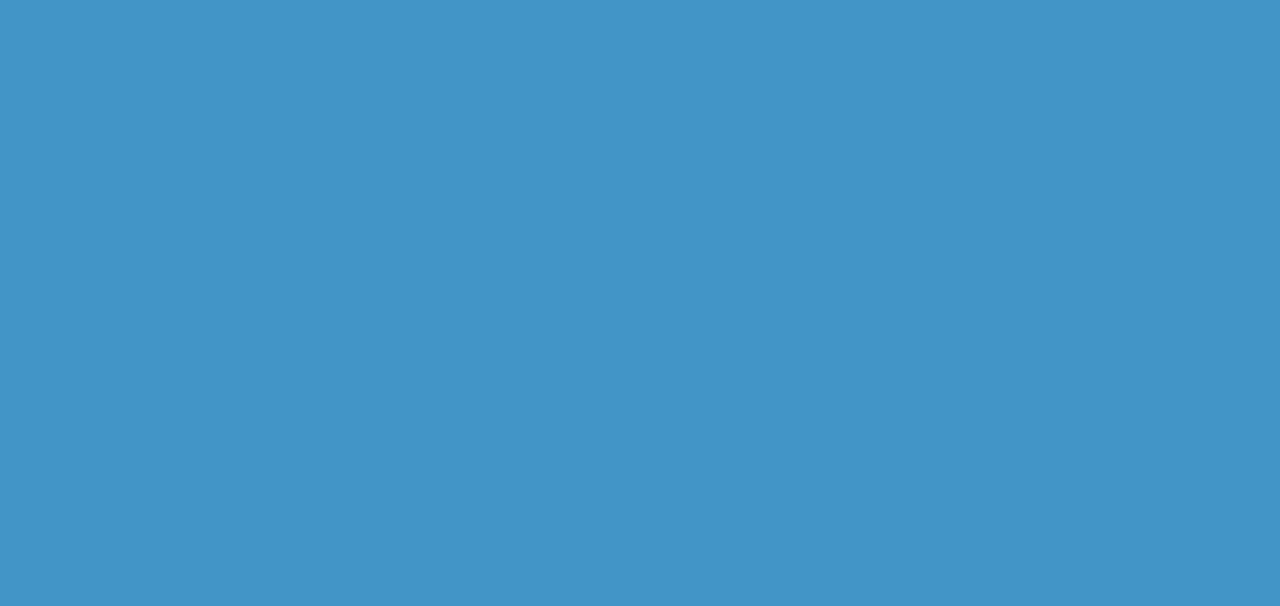
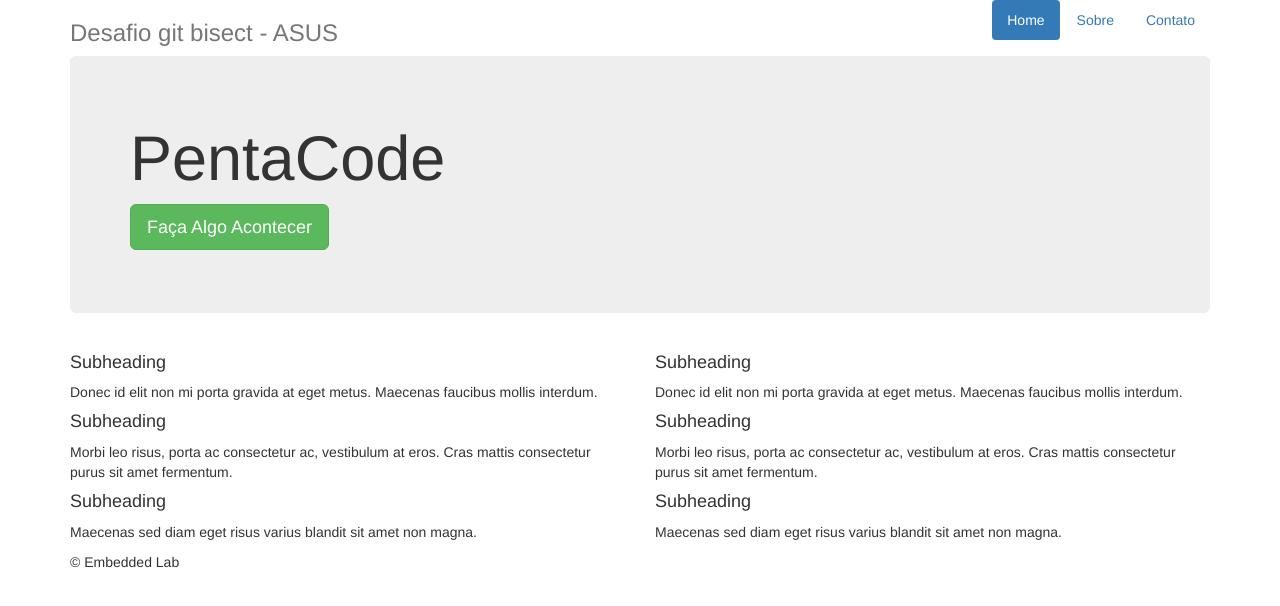
Before and after one commit to rerissondaniel/git-bisect-desafio, a plain HTML site: page index.html in a window 1280 px wide. Drawn offline with nearby package versions, Linux system fonts and the light colour scheme.

Commit message:
Funcionando pela primeira vez

```diff
--- a/index.html
+++ b/index.html
@@ -1,15 +1,81 @@
 <!DOCTYPE html>
 <html>
+
 <head>
   <meta charset="utf-8">
   <meta name="viewport" content="width=device-width">
   <title>Desafio Git Bisect</title>
   <script src="https://code.jquery.com/jquery-3.0.0.js"></script>
   <link rel='stylesheet' href='style.css' type='text/css' media='all' />
+  <link href="https://maxcdn.bootstrapcdn.com/bootstrap/3.3.7/css/bootstrap.min.css" rel="stylesheet" integrity="sha384-BVYiiSIFeK1dGmJRAkycuHAHRg32OmUcww7on3RYdg4Va+PmSTsz/K68vbdEjh4u"
+    crossorigin="anonymous">
 </head>
+
 <body>
 
+  <div class="container">
+    <div class="header clearfix">
+      <nav>
+        <ul class="nav nav-pills pull-right">
+          <li role="presentation" class="active">
+            <a href="#">Home</a>
+          </li>
+          <li role="presentation">
+            <a href="#">Sobre</a>
+          </li>
+          <li role="presentation">
+            <a href="#">Contato</a>
+          </li>
+        </ul>
+      </nav>
+      <h3 class="text-muted">Desafio git bisect - ASUS</h3>
+    </div>
 
-<script src="script.js"></script>
+    <!-- Adiciona conteúdo do jumbotron -->
+    <div class="jumbotron jumbotron-part-two">
+      <h1>Algo está acontecendo!</h1>
+      <iframe src="https://giphy.com/embed/rl0FOxdz7CcxO" width="480" height="328" frameBorder="0" class="giphy-embed" allowFullScreen></iframe><p><a href="https://giphy.com/gifs/excited-ron-paul-its-happening-rl0FOxdz7CcxO">via GIPHY</a></p>
+    </div>
+
+    <div class="jumbotron">
+      <h1>PentaCode</h1>
+      <p>
+        <a class="btn btn-lg btn-success btn-do-something" href="#" role="button">Faça Algo Acontecer</a>
+      </p>
+    </div>
+
+    <div class="row marketing">
+      <div class="col-lg-6">
+        <h4>Subheading</h4>
+        <p>Donec id elit non mi porta gravida at eget metus. Maecenas faucibus mollis interdum.</p>
+
+        <h4>Subheading</h4>
+        <p>Morbi leo risus, porta ac consectetur ac, vestibulum at eros. Cras mattis consectetur purus sit amet fermentum.</p>
+
+        <h4>Subheading</h4>
+        <p>Maecenas sed diam eget risus varius blandit sit amet non magna.</p>
+      </div>
+
+      <div class="col-lg-6">
+        <h4>Subheading</h4>
+        <p>Donec id elit non mi porta gravida at eget metus. Maecenas faucibus mollis interdum.</p>
+
+        <h4>Subheading</h4>
+        <p>Morbi leo risus, porta ac consectetur ac, vestibulum at eros. Cras mattis consectetur purus sit amet fermentum.</p>
+
+        <h4>Subheading</h4>
+        <p>Maecenas sed diam eget risus varius blandit sit amet non magna.</p>
+      </div>
+    </div>
+
+    <footer class="footer">
+      <p>&copy; Embedded Lab</p>
+    </footer>
+
+  </div>
+  <!-- /container -->
+
+  <script src="script.js"></script>
 </body>
+
 </html>
--- a/script.js
+++ b/script.js
@@ -0,0 +1,9 @@
+$(function() {
+	$('.btn-do-something').on('click', function() {
+		$('.jumbotron').slideUp(200, function() {
+			$('.marketing').fadeOut(200, function() {
+				$('.jumbotron-part-two').fadeIn();
+			});
+		});
+	});
+});
--- a/style.css
+++ b/style.css
@@ -1,3 +1,7 @@
 body {
 	background: #4295c7;
 }
+
+.jumbotron-part-two {
+	display: none;
+}
```
